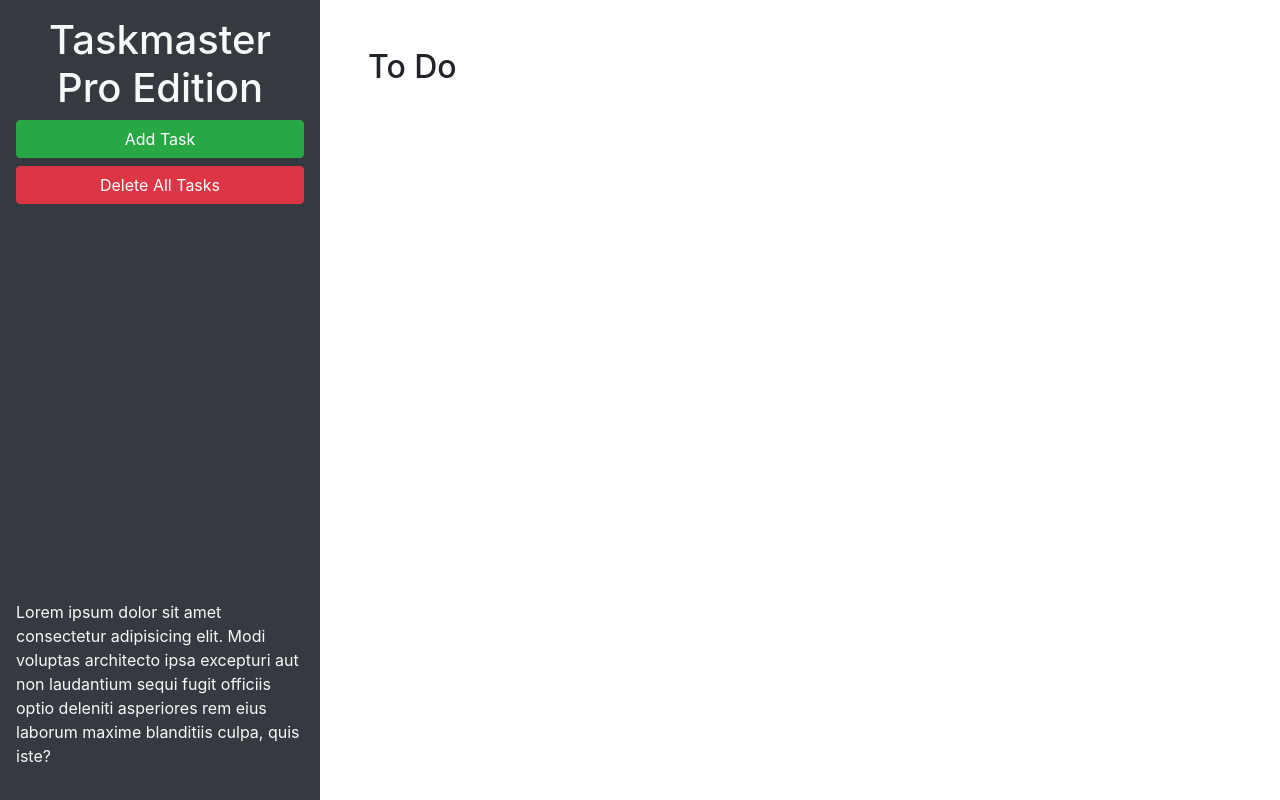
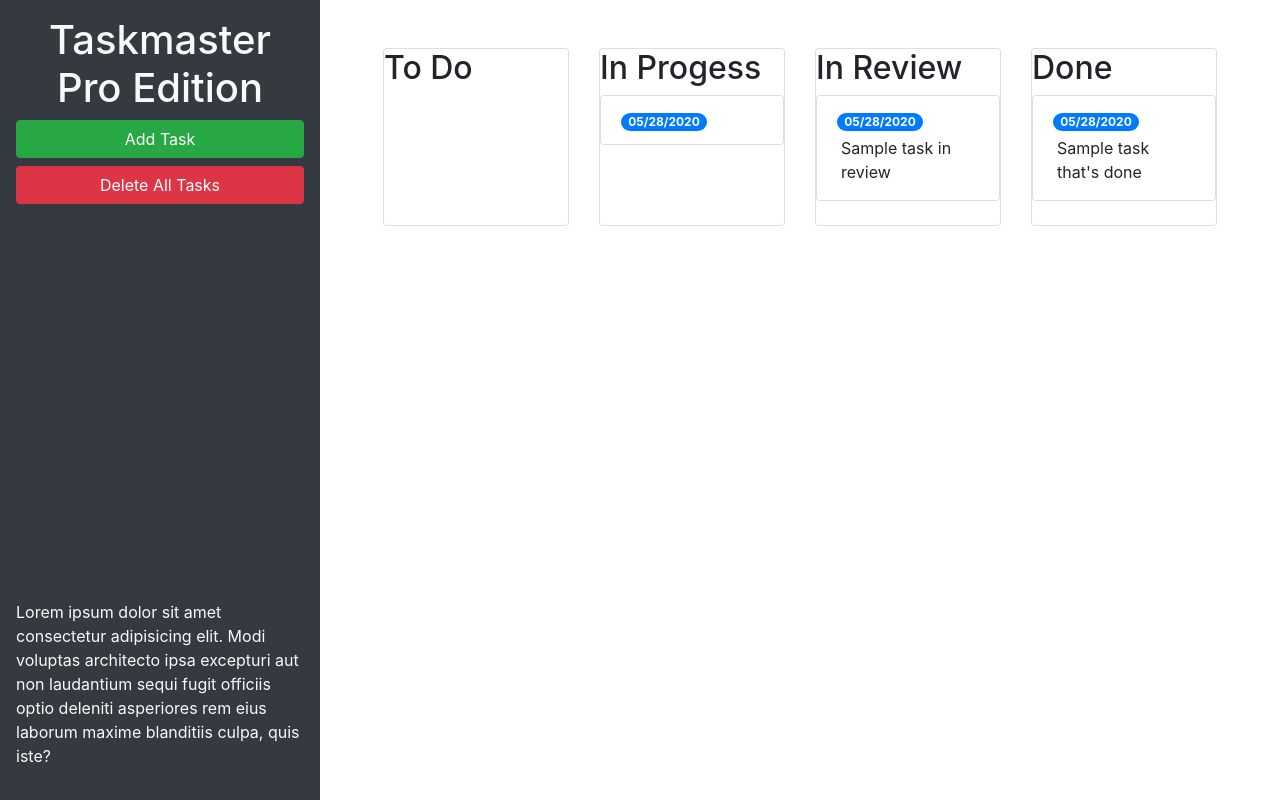
Before and after one commit to Rebekah818/taskmaster-pro, a plain HTML site: page taskmaster-starter/index.html in a window 1280 px wide. Drawn offline with nearby package versions, Linux system fonts and the light colour scheme.

Commit message:
add columns and updated modal

```diff
--- a/taskmaster-starter/assets/js/script.js
+++ b/taskmaster-starter/assets/js/script.js
@@ -79,18 +79,22 @@ $("#task-form-modal .btn-primary").click(function () {
     saveTasks();
   }
 });
-
+// task text was clicked
 $(".list-group").on("click", "p", function () {
   var text = $(this)
     .text()
     .trim();
 
+  // replace p element with new textarea
   var textInput = $("<textarea>")
     .addClass("form-control")
     .val(text);
   $(this).replaceWith(textInput);
+
+  // auto focus new element
   textInput.trigger("focus");
 
+  // eitable field was un-focused
   $(".list-group").on("blur", "textarea", function () {
   });
 
@@ -122,18 +126,6 @@ $(".list-group").on("click", "p", function () {
 
 });
 
-// remove all tasks
-$("#remove-tasks").on("click", function () {
-  for (var key in tasks) {
-    tasks[key].length = 0;
-    $("#list-" + key).empty();
-  }
-  saveTasks();
-});
-
-// load tasks for the first time
-loadTasks();
-
 // due date was clicked
 $(".list-group").on("click", "span", function () {
   //get current text
@@ -155,11 +147,11 @@ $(".list-group").on("click", "span", function () {
 });
 
 // value of due date was changed
-$(".list-group").on("blur", "input[type='text']", function() {
+$(".list-group").on("blur", "input[type='text']", function () {
   // get current text
-  var date=$(this)
-  .val()
-  .trim();
+  var date = $(this)
+    .val()
+    .trim();
 
   // get the parent ul's id attribute
   var status = $(this)
@@ -184,3 +176,16 @@ $(".list-group").on("blur", "input[type='text']", function() {
   // replace input with span element
   $(this).replaceWith(taskSpan);
 });
+
+
+// remove all tasks
+$("#remove-tasks").on("click", function () {
+  for (var key in tasks) {
+    tasks[key].length = 0;
+    $("#list-" + key).empty();
+  }
+  saveTasks();
+});
+
+// load tasks for the first time
+loadTasks();
--- a/taskmaster-starter/index.html
+++ b/taskmaster-starter/index.html
@@ -24,9 +24,53 @@
       </p>
     </header>
     <main class="col-12 col-lg-9">
-      <div class="m-5">
-        <h2>To Do</h2>
-        <ul id="list-toDo" class="list-group"> </ul>
+      <div class="m-5 row justify-content-around">
+        <div class="col-12 col-md-6 col-xl-3 mb-3">
+          <div class="card">
+            <h2>To Do</h2>
+            <ul id="list-toDo" class="list-group">
+            </ul>
+          </div>
+        </div>
+        <!-- todo end -->
+        <!-- in progess start -->
+        <div class="col-12 col-md-6 col-xl-3 mb-3">
+          <div class="card">
+            <h2>In Progess</h2>
+            <ul id="list-inProgress" class="list-group">
+              <li class="list-group-item">
+                <span class="badge badge-primary badge-pill">05/28/2020</span>
+              </li>
+            </ul>
+          </div>
+        </div>
+        <!-- in progress end -->
+        <!-- in review start -->
+        <div class="col-12 col-md-6 col-xl-3 mb-3">
+          <div class="card">
+            <h2>In Review</h2>
+            <ul id="list-inReview" class="list-group">
+              <li class="list-group-item">
+                <span class="badge badge-primary badge-pill">05/28/2020</span>
+                <p class="m-1">Sample task in review</p>
+              </li>
+            </ul>
+          </div>
+        </div>
+        <!-- in review end -->
+        <!-- done start -->
+        <div class="col-12 col-md-6 col-xl-3 mb-3">
+          <div class="card">
+            <h2>Done</h2>
+            <ul id="list-done" class="list-group">
+              <li class="list-group-item">
+                <span class="badge badge-primary badge-pill">05/28/2020</span>
+                <p class="m-1">Sample task that's done</p>
+              </li>
+            </ul>
+          </div>
+        </div>
+        <!-- done end -->
       </div>
     </main>
   </div>
@@ -46,11 +90,11 @@
           <form>
             <div class="form-group">
               <label for="modalTaskDescription">Task description</label>
-              <textarea id="modalTaskDescription" rows="3"></textarea>
+              <textarea id="modalTaskDescription" rows="3" class="form-control"></textarea>
             </div>
             <div class="form-group">
               <label for="modalDueDate">Due date</label>
-              <input type="text" id="modalDueDate" placeholder="mm/dd/yyyy" autocomplete="off" />
+              <input type="text" class="form-control id="modalDueDate" placeholder="mm/dd/yyyy" autocomplete="off" />
             </div>
           </form>
         </div>
```
